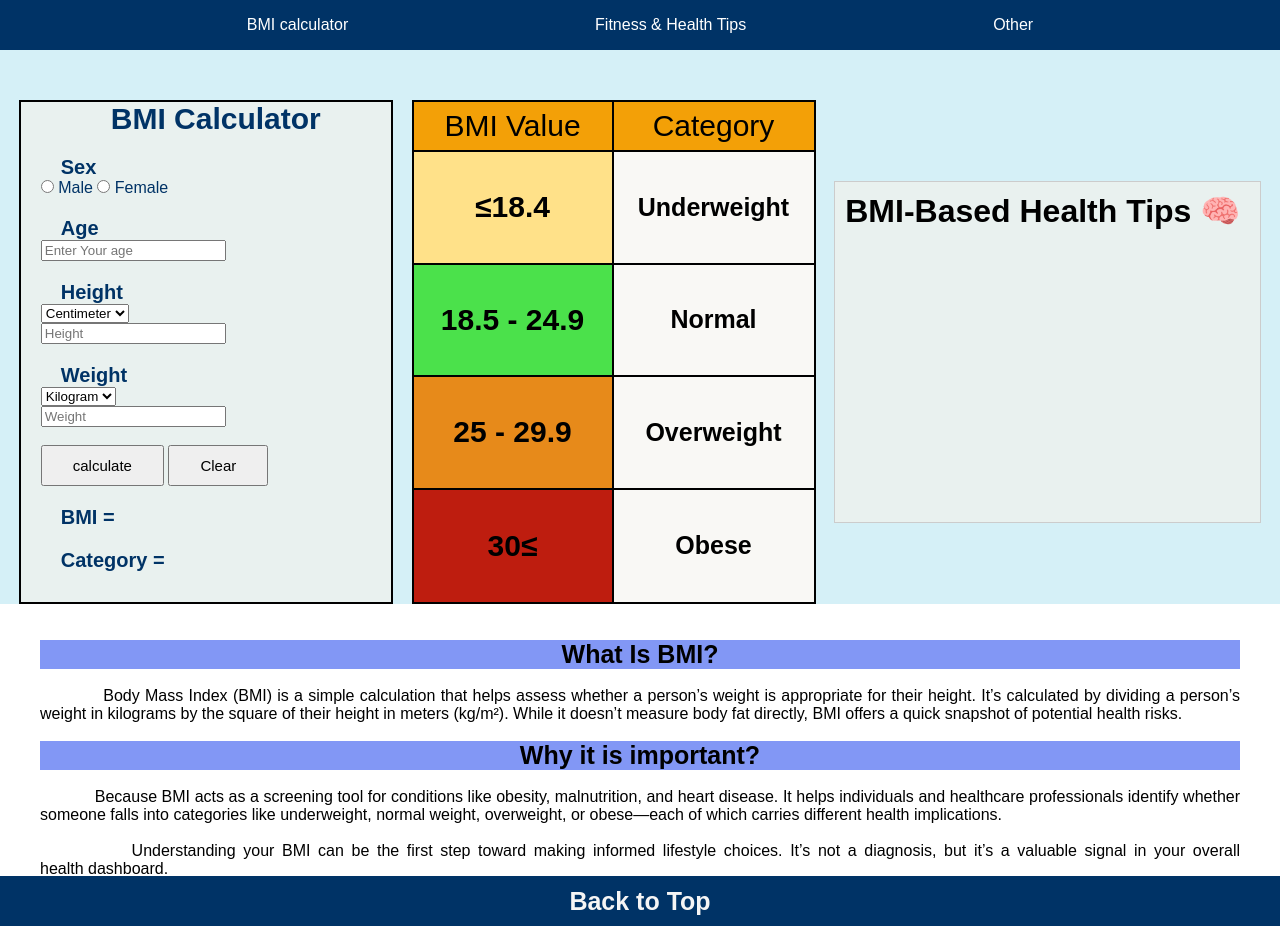
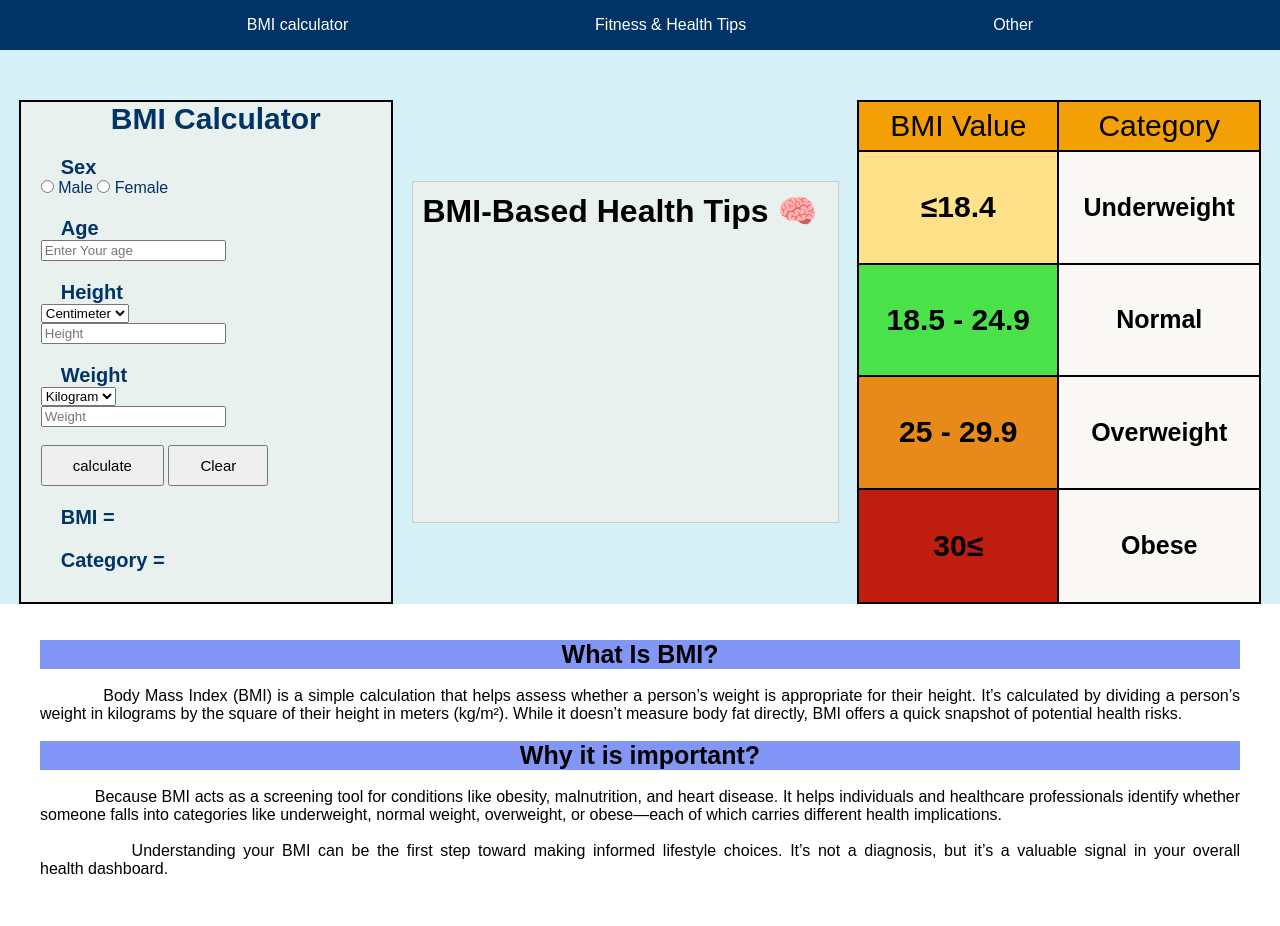
Before and after one commit to Zyantra/BMI-Calculator, a plain HTML site: page index.html in a window 1280 px wide. After the commit the page ends 896 px from the top, so only its background shows below. Drawn offline with Linux system fonts and the light colour scheme.

Commit message:
Update index.html

```diff
--- a/index.html
+++ b/index.html
@@ -65,6 +65,10 @@
            <div id="category"><h3>Category =</h3></div>
         </div>
 
+        <div id="Tips">
+          <h1>BMI-Based Health Tips 🧠</h1>
+        </div>
+
       <div id="table">
           <div id="BMI2">
             <div id="BMI3">BMI Value</div>
@@ -83,9 +87,7 @@
           </div>
       </div>
 
-        <div id="Tips">
-          <h1>BMI-Based Health Tips 🧠</h1>
-        </div>
+
 
       </div>
 
@@ -105,8 +107,6 @@
       </div>
       <br>
       <br>
-      <div class="Foot-pannle"><h4 id="topbutton">Back to Top</h4></div>
-
       <script src="scripit.js"></script>
 </body>
 </html>
```
